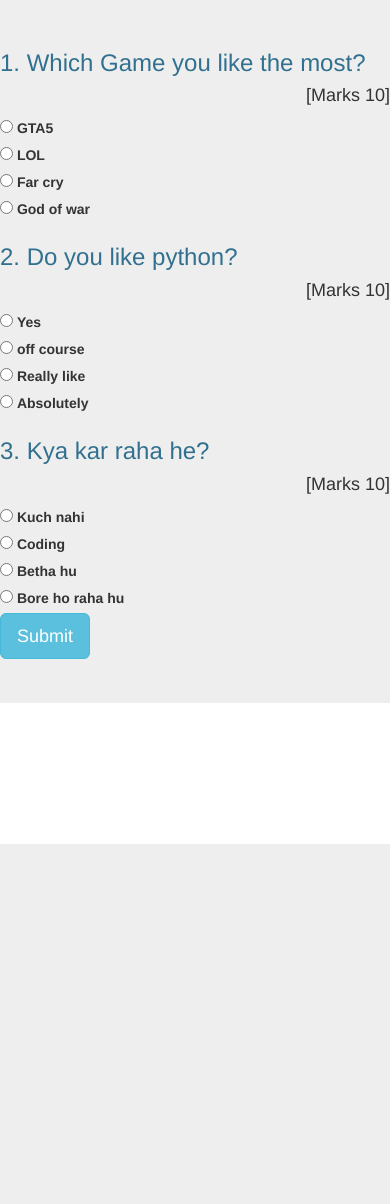
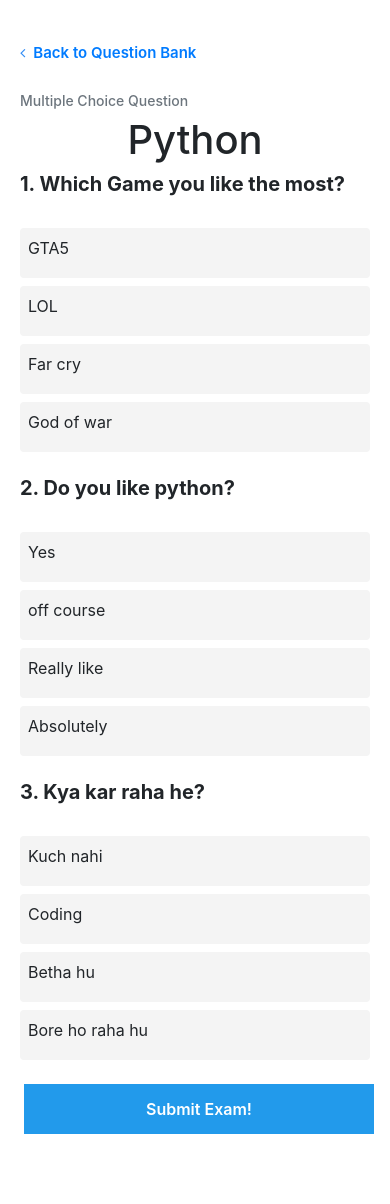
Before and after one commit to smitparmar33/Placement-Test, a Django app: page /student/start-exam/1 in a window 390 px wide. Before the commit the page ends 844 px from the top, so only its background shows below. Run offline with Django 3.2, Linux system fonts and the light colour scheme; a user stored in the database is signed in; data comes from the database, SQL or seed files in the repository; both versions use the stored data as it was after the commit; some libraries are stand-ins or nearby versions.

Commit message:
Mobile number added and template changed for quiz

```diff
--- /dev/null
+++ b/static/css/quiz-new.css
@@ -0,0 +1,137 @@
+@import url('https://fonts.googleapis.com/css2?family=Open+Sans&display=swap');
+
+* {
+    margin: 0;
+    padding: 0;
+    box-sizing: border-box
+}
+
+body {
+    font-family: 'Open Sans', sans-serif;
+    background: #eee
+}
+
+.wrapper {
+    max-width: 600px;
+    margin: 20px auto
+}
+
+.content {
+    padding: 20px;
+    padding-bottom: 50px
+}
+
+a:hover {
+    text-decoration: none
+}
+
+a,
+span {
+    font-size: 15px;
+    font-weight: 600;
+    color: rgb(50, 141, 245);
+    padding-bottom: 30px
+}
+
+p.text-muted {
+    font-size: 14px;
+    font-weight: 500;
+    margin-bottom: 5px
+}
+
+b {
+    font-size: 15px;
+    font-weight: bolder
+}
+
+.option {
+    display: block;
+    height: 50px;
+    background-color: #f4f4f4;
+    position: relative;
+    width: 100%
+}
+
+.option:hover {
+    background-color: #e8e8e8;
+    cursor: pointer
+}
+
+.option input {
+    position: absolute;
+    opacity: 0;
+    cursor: pointer
+}
+
+.checkmark,
+.crossmark {
+    position: absolute;
+    top: 10px;
+    right: 10px;
+    height: 22px;
+    width: 22px;
+    background-color: #f4f4f4;
+    border-radius: 2px;
+    padding: 0
+}
+
+.option:hover input~.checkmark,
+.option:hover input~.crossmark {
+    background-color: #e8e8e8
+}
+
+.option input:checked~.checkmark {
+    background-color: #79d70f
+}
+
+.option input:checked~.crossmark {
+    background-color: #ec3838
+}
+
+.checkmark:after,
+.crossmark:after {
+    content: "\2714";
+    position: absolute;
+    background-color: #79d70f;
+    display: none;
+    color: #fff;
+    padding-left: 4px;
+    width: 22px;
+    font-size: 16px
+}
+
+.crossmark:after {
+    content: "\2715";
+    background-color: #ec3838
+}
+
+.option input:checked~.checkmark:after,
+.option input:checked~.crossmark:after {
+    display: block;
+    transition: 100ms ease-out 1s
+}
+
+p.mb-4 {
+    border-left: 3px solid green
+}
+
+p.my-2 {
+    border-left: 3px solid red
+}
+
+input[type="submit"] {
+    width: 100%;
+    height: 50px;
+    background-color: #229aeb;
+    border: none;
+    outline: none;
+    color: #fff;
+    font-weight: 600;
+    cursor: pointer
+}
+
+input[type="submit"]:hover:focus {
+    border: none;
+    outline: none;
+    background-color: #229bebad
+}
--- a/student/templates/quiz.html
+++ b/student/templates/quiz.html
@@ -1,59 +1,41 @@
+
+{% load static %}
+<!DOCTYPE html>
+<html lang="en">
 <head>
-  <link href="//netdna.bootstrapcdn.com/bootstrap/3.0.0/css/bootstrap.min.css" rel="stylesheet" id="bootstrap-css">
-  <script src="//netdna.bootstrapcdn.com/bootstrap/3.0.0/js/bootstrap.min.js"></script>
-  <script src="//code.jquery.com/jquery-1.11.1.min.js"></script>
+    <meta charset="UTF-8">
+    <meta http-equiv="X-UA-Compatible" content="IE=edge">
+    <meta name="viewport" content="width=device-width, initial-scale=1.0">
+    <title>Document</title>
+    <link rel="stylesheet" href="{% static 'css/quiz-new.css' %}">
+    <link rel="stylesheet" href="https://maxcdn.bootstrapcdn.com/bootstrap/4.0.0/css/bootstrap.min.css">
+    <link rel="stylesheet" href="https://cdnjs.cloudflare.com/ajax/libs/font-awesome/4.7.0/css/font-awesome.min.css">
+</head>
+<body>
+    <div class="wrapper bg-white rounded">
+        <div class="content">
 
-
-</head>
-
-
-<div class="jumbotron my-4">
-
+            <a href="#"><span class="fa fa-angle-left pr-2"></span>Back to Question Bank</a>
+            <p class="text-muted">Multiple Choice Question</p>
+            <h1 style="text-align: center;">{{field.field_name}}</h1>
             <form class="form" autocomplete="off" onsubmit="return saveAns()"  action="/student/calculate-marks" method="POST">
             {% csrf_token %}
-    <h1 style="text-align: center;">{{course.course_name}}</h1>
-    {% for q in questions%}
-    <h3 class="text-info">{{ forloop.counter }}. {{q.question}}</h3><h4 style="text-align: right;">[Marks {{q.marks}}]</h4>
-
-        <input type="hidden" name="csrfmiddlewaretoken" value="C24rUotmdHawVQJL3KrqiWxvti8UffOFYUc8TRbZtLt36AVLdP3jbkzUVe3beRAa">
-
-
-          <div class="form-check mx-4">
-            <input class="form-check-input" type="radio" name="{{ forloop.counter }}" id="{{q.option1}}" value="Option1">
-            <label class="form-check-label" for="option1">
-              {{q.option1}}
-            </label>
+            {% for q in questions %}
+            <p class="text-justify h5 pb-2 font-weight-bold">{{ forloop.counter }}. {{q.question}}</p>
+            <div class="options py-3">
+                <label class="rounded p-2 option"> {{q.option1}} <input type="radio" name="{{ forloop.counter }}" id="{{q.option1}} " value="Option1"> <span class="checkmark"></span> </label>
+                <label class="rounded p-2 option"> {{q.option2}} <input type="radio" name="{{ forloop.counter }}" id="{{q.option2}}" value="Option2"> <span class="checkmark"></span> </label>
+                <label class="rounded p-2 option"> {{q.option3}} <input type="radio" name="{{ forloop.counter }}" id="{{q.option3}}" value="Option3"> <span class="checkmark"></span> </label>
+                <label class="rounded p-2 option"> {{q.option4}} <input type="radio" name="{{ forloop.counter }}" id="{{q.option4}}" value="Option4"> <span class="checkmark"></span> </label>
             </div>
-
-
-          <div class="form-check mx-4">
-            <input class="form-check-input" type="radio" name="{{ forloop.counter }}" id="{{q.option2}}" value="Option2">
-            <label class="form-check-label" for="option2">
-              {{q.option2}}
-            </label>
-          </div>
-
-
-          <div class="form-check mx-4">
-            <input class="form-check-input" type="radio" name="{{ forloop.counter }}" id="{{q.option3}}" value="Option3">
-            <label class="form-check-label" for="option3">
-              {{q.option3}}
-            </label>
-          </div>
-
-
-          <div class="form-check mx-4">
-            <input class="form-check-input" type="radio" name="{{ forloop.counter }}" id="{{q.option4}}" value="Option4">
-            <label class="form-check-label" for="option4">
-              {{q.option4}}
-            </label>
-          </div>
-
             {% endfor %}
-        <input class="btn btn-info btn-lg"   type="submit" value="Submit">
+            <input type="submit" value="Submit Exam!" class="mx-sm-0 mx-1">
           </form>
         </div>
 
+    </div>
+    <script src="https://stackpath.bootstrapcdn.com/bootstrap/4.0.0/js/bootstrap.bundle.min.js"></script>
+    <script src="https://cdnjs.cloudflare.com/ajax/libs/jquery/3.2.1/jquery.min.js"></script>
     <script>
     function saveAns(){
 
@@ -76,3 +58,5 @@
 }
 
 </script>
+</body>
+</html>
--- a/student/views.py
+++ b/student/views.py
@@ -90,16 +90,18 @@ def calculate_marks_view(request):
         for i in range(len(questions)):
 
             selected_ans = request.COOKIES.get(str(i+1))
+            print("selected",selected_ans)
             actual_answer = questions[i].answer
             if selected_ans == actual_answer:
                 total_marks = total_marks + questions[i].marks
-        print(request.user.id)
         user_obj = User.objects.get(id=request.user.id)
-        student = models.Student()
-        student.user=user_obj
-        student.mobile="7878585787"
+        student = models.Student.objects.get(user=user_obj)
+        # student = models.Student()
+        # student.user=user_obj
+        # student.mobile="7878585787"
+        print(total_marks)
         student.marks=total_marks
-        student.email=user_obj.email
+        # student.email=user_obj.email
         student.exam=field
         student.student=student
         student.save()
```
Also changed, not shown: account/templates/login.html (+2 -12 lines), account/views.py (+7 -1 lines), student/templates/quiz-new.html (added, +51 -0 lines), db.sqlite3. Lines whose indentation alone changed are shown as unchanged.
